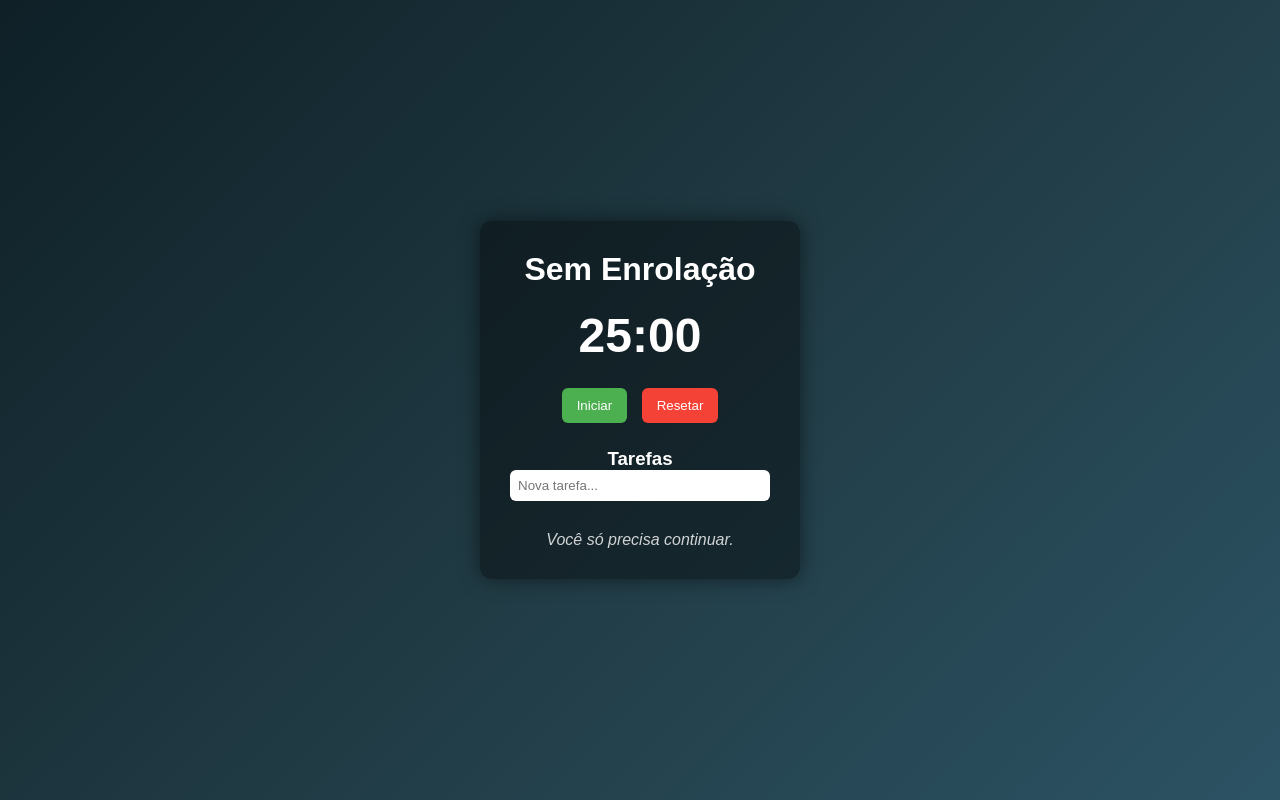
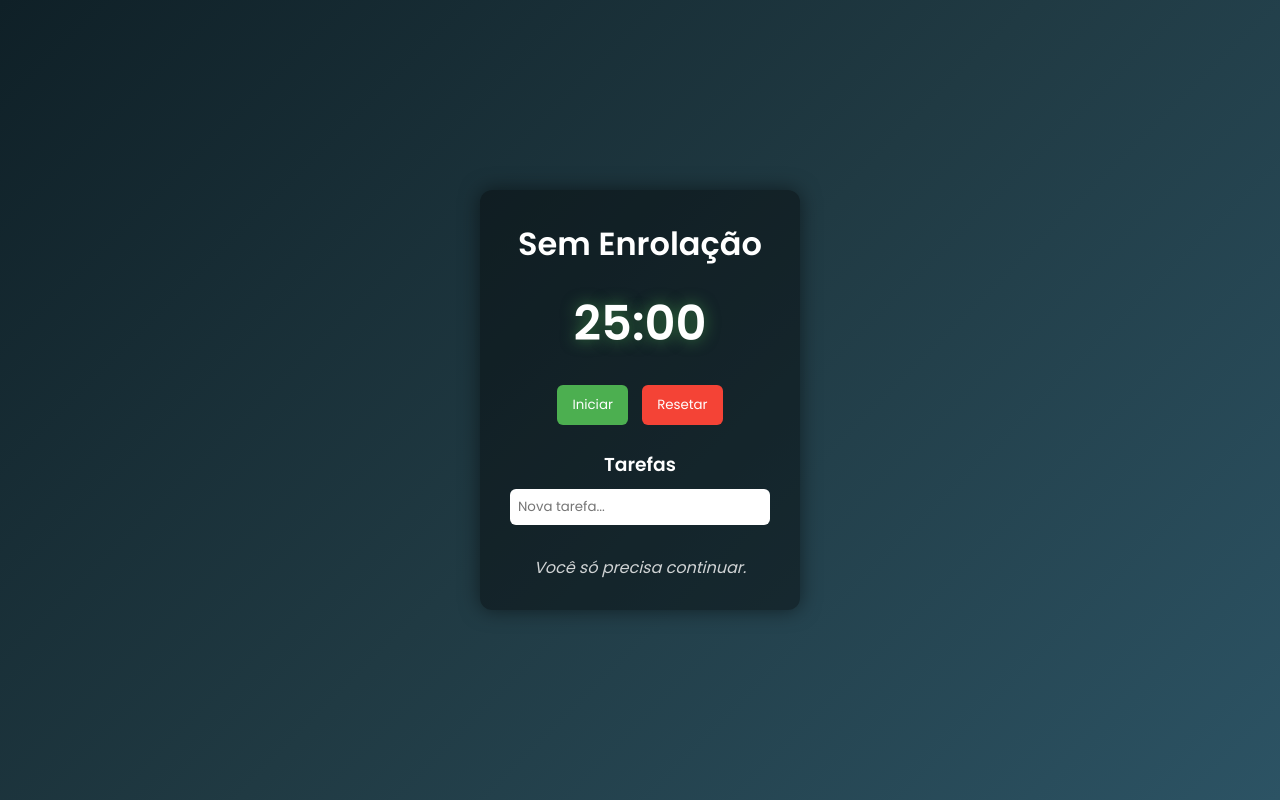
Before and after one commit to Scurra55HS/SemEnrolacao, a plain HTML site: page index.html in a window 1280 px wide. Drawn offline with Linux system fonts and the light colour scheme.

Commit message:
Upgrade visual, som de alerta e README

```diff
--- a/index.html
+++ b/index.html
@@ -17,7 +17,7 @@
     </section>
 
     <section class="tasks">
-      <h3>Tarefas</h3>
+      <h3 id="TituloTask">Tarefas</h3>
       <input type="text" id="taskInput" placeholder="Nova tarefa...">
       <ul id="taskList"></ul>
     </section>
--- a/script.js
+++ b/script.js
@@ -2,6 +2,7 @@ let time = 25 * 60;
 let timer;
 let running = false;
 
+const alarm = new Audio("alarm.mp3");
 const timeDisplay = document.getElementById("time");
 const startBtn = document.getElementById("start");
 const resetBtn = document.getElementById("reset");
@@ -21,6 +22,7 @@ startBtn.onclick = () => {
             updateTime();
         } else {
             clearInterval(timer);
+            alarm.play();
             alert("Tempo finalizado! 💥");
             running = false;
         }
--- a/style.css
+++ b/style.css
@@ -1,8 +1,11 @@
+@import url('https://fonts.googleapis.com/css2?family=Poppins:wght@300;400;600&display=swap');
+
+
 * {
     margin: 0;
     padding: 0;
     box-sizing: border-box;
-  font-family: Arial, sans-serif;
+    font-family: 'Poppins', sans-serif;
 }
 
 body {
@@ -15,18 +18,20 @@ body {
 }
 
 .app {
-  background: rgba(0,0,0,0.4);
+    background: rgba(0, 0, 0, 0.4);
     padding: 30px;
     border-radius: 12px;
     width: 320px;
     text-align: center;
-  box-shadow: 0 0 20px rgba(0,0,0,0.5);
+    box-shadow: 0 0 20px rgba(0, 0, 0, 0.5);
 }
 
 .timer h2 {
     font-size: 48px;
     margin: 20px 0;
+    text-shadow: 0 0 15px rgba(76, 175, 80, 0.6);
 }
+
 
 button {
     padding: 10px 15px;
@@ -34,7 +39,14 @@ button {
     border: none;
     border-radius: 6px;
     cursor: pointer;
+    transition: transform 0.2s, opacity 0.2s;
 }
+
+button:hover {
+    transform: scale(1.05);
+    opacity: 0.9;
+}
+
 
 #start {
     background: #4caf50;
@@ -63,10 +75,15 @@ button {
 }
 
 .tasks li {
-  background: rgba(255,255,255,0.1);
+    background: rgba(255, 255, 255, 0.1);
     padding: 6px;
     border-radius: 4px;
     margin-bottom: 5px;
+}
+
+#TituloTask {
+    margin-bottom: 10px;
+    font-weight: 600;
 }
 
 .quote {
```
Also changed, not shown: 2 other files. Lines whose indentation alone changed are shown as unchanged.
